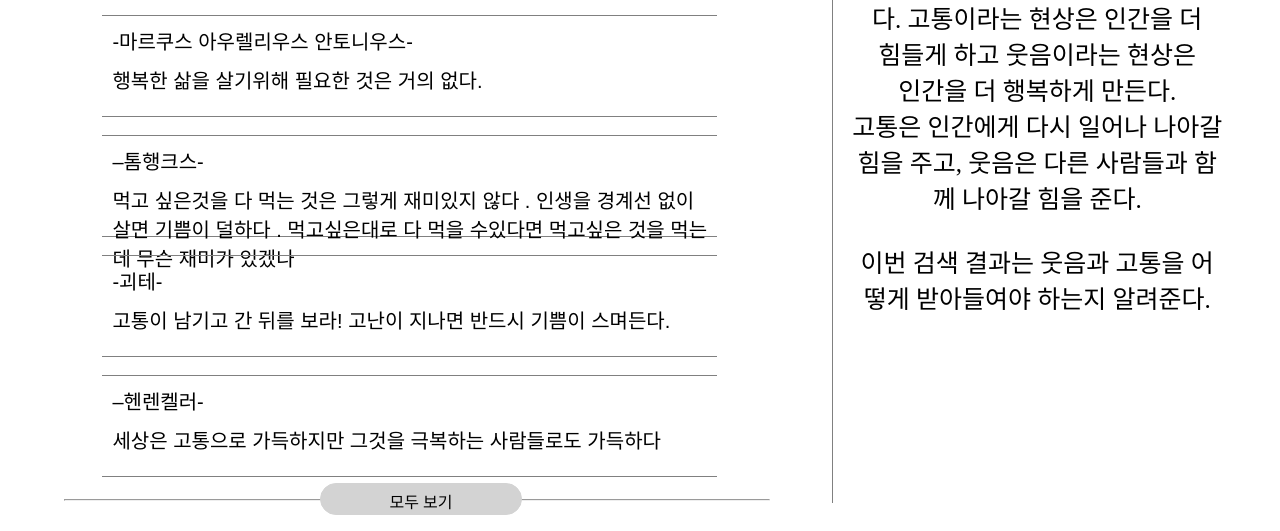
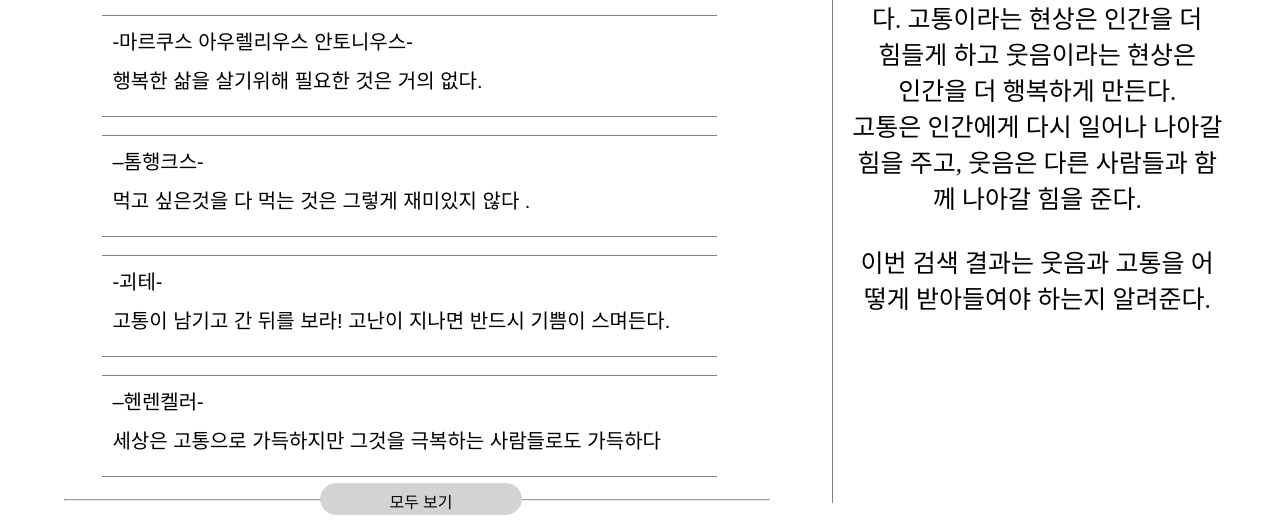
Before and after one commit to judelim/korea-final, a plain HTML site: page 웃음과 고통.html in a window 1280 px wide. Shown: the part 281-812 px from the top of the page. Drawn offline with Linux system fonts and the light colour scheme.

Commit message:
웃음과 고통.html

```diff
--- a/웃음과 고통.html
+++ b/웃음과 고통.html
@@ -30,7 +30,7 @@
     </div></a>
     <a href="웃음과고통2.html"><div class="result" id="result3">
         <div class="title">–톰행크스- </div>
-        <div class="content">먹고 싶은것을 다 먹는 것은 그렇게 재미있지 않다 . 인생을 경계선 없이 살면 기쁨이 덜하다 . 먹고싶은대로 다 먹을 수있다면 먹고싶은 것을 먹는데 무슨 재미가 있겠나 </div>
+        <div class="content">먹고 싶은것을 다 먹는 것은 그렇게 재미있지 않다 . </div>
     </div></a>
     <a href="웃음과고통2.html"><div class="result" id="result4">
         <div class="title"> -괴테-</div>
```
